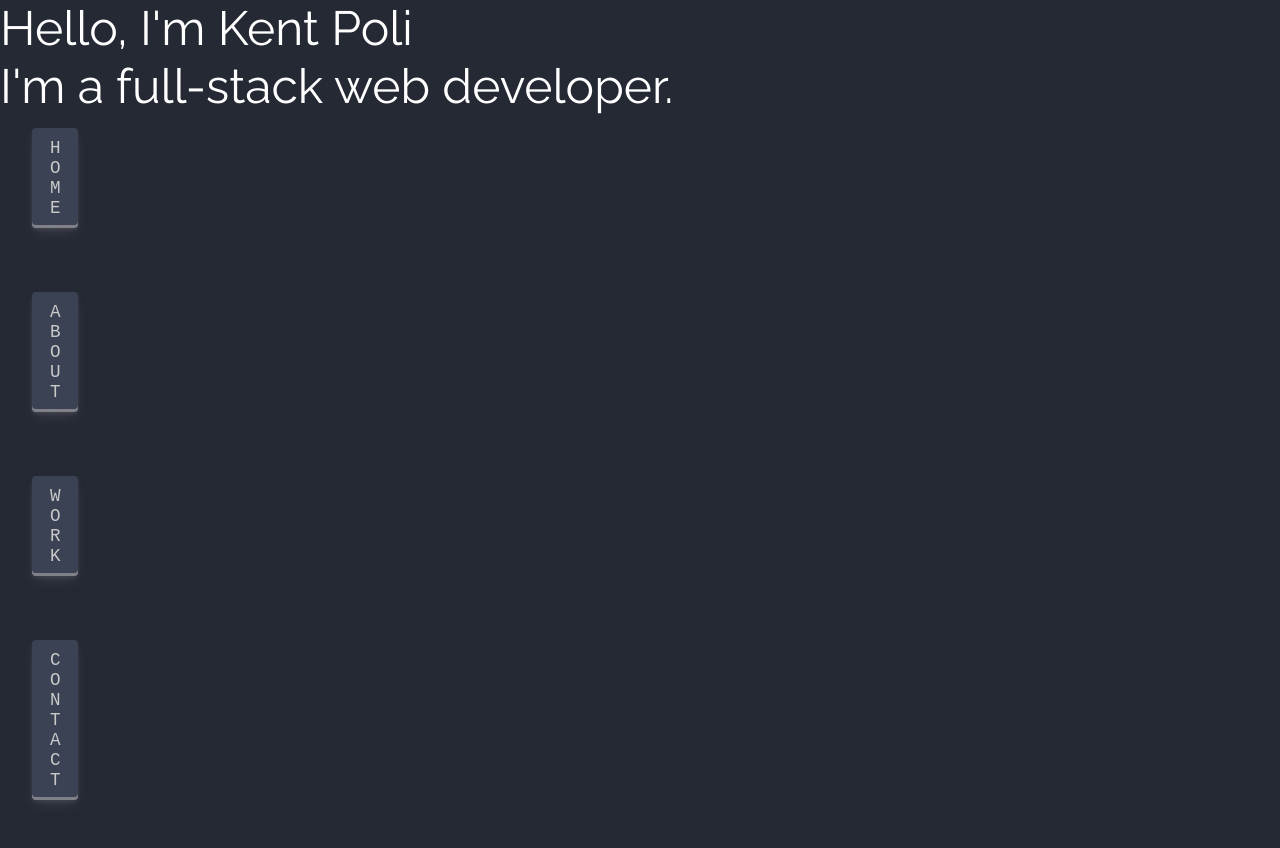
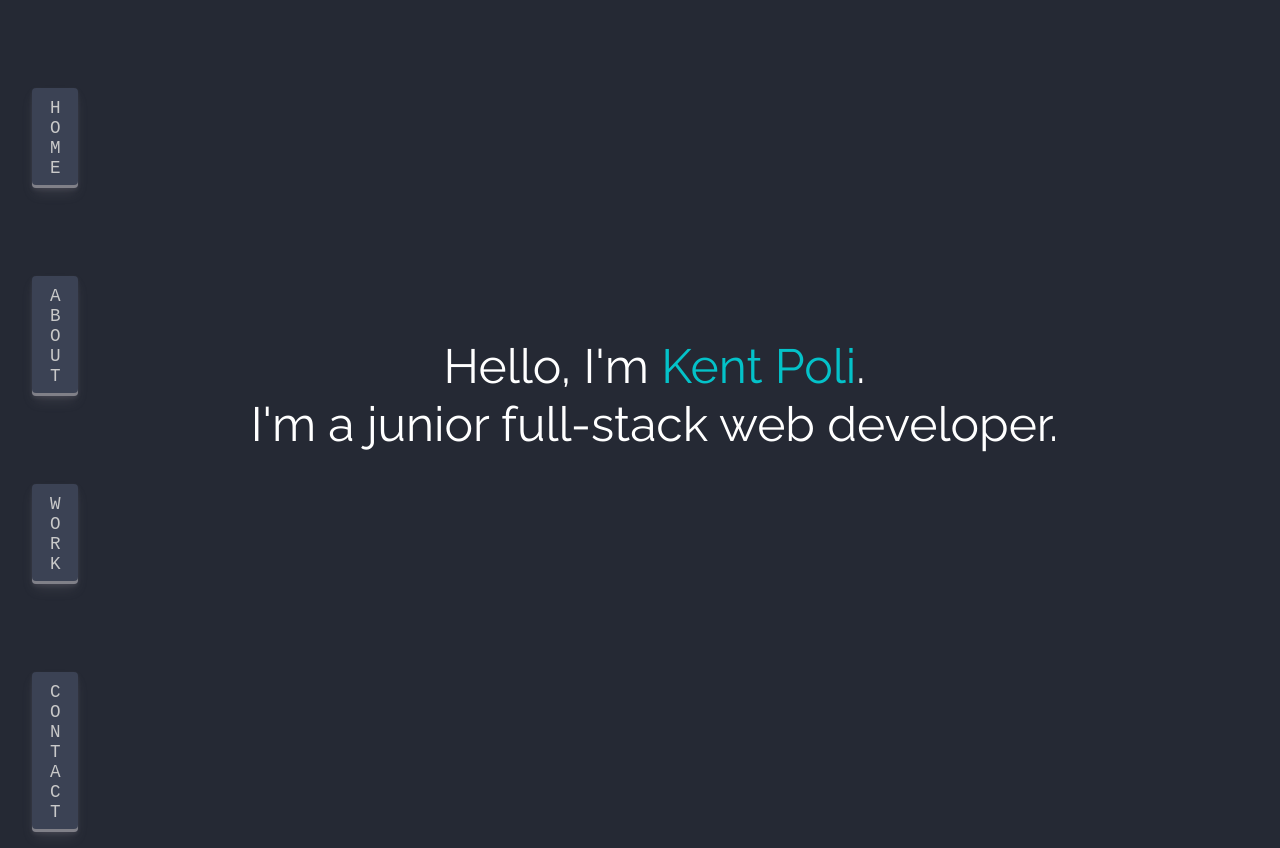
Before and after one commit to Kent-Poli/Portfolio, a plain HTML site: page index.html in a window 1280 px wide. Before the commit the page ends 800 px from the top, so only its background shows below. Drawn offline with nearby package versions, Linux system fonts and the light colour scheme.

Commit message:
centrat h1

```diff
--- a/button.css
+++ b/button.css
@@ -34,6 +34,7 @@
 .button-30:focus {
   box-shadow: #d6d6e7 0 0 0 1.5px inset, rgba(45, 35, 66, 0.4) 0 2px 4px,
     rgba(45, 35, 66, 0.3) 0 7px 13px -3px, #d6d6e7 0 -3px 0 inset;
+  color: rgb(4, 194, 201);
 }
 
 .button-30:hover {
@@ -43,6 +44,6 @@
 }
 
 .button-30:active {
-  box-shadow: #c4c4d1 0 3px 7px inset;
+  box-shadow: rgb(4, 194, 201) 0 3px 7px inset;
   transform: translateY(2px);
 }
--- a/index.css
+++ b/index.css
@@ -4,20 +4,37 @@ body {
   margin: 0;
   padding: 0;
 }
-main h1 {
+header {
+  display: flex;
+}
+.h1 {
+  width: 90vw;
+
+  margin: 0;
+  padding: 0;
+  display: flex;
+  justify-content: center;
+  align-items: center;
+  height: 100vh;
+}
+h1 {
   color: white;
   font-family: Raleway;
   font-weight: 400;
   font-size: 3rem;
+  text-align: center;
+}
+.h1 span {
+  color: rgb(4, 194, 201);
 }
 /* Nav */
 nav {
-  margin-top: 4rem;
-  position: fixed;
+  /* margin-top: 4rem;
+  position: fixed; */
 }
 ul {
   list-style: none;
 }
 li {
-  margin-top: 4rem;
+  margin-top: 5.5rem;
 }
--- a/index.html
+++ b/index.html
@@ -23,6 +23,7 @@
     <link rel="stylesheet" href="button.css" />
   </head>
   <body>
+    <header>
       <nav>
         <ul>
           <li>
@@ -39,12 +40,13 @@
           </li>
         </ul>
       </nav>
-    <main>
+      <div class="h1">
         <h1>
-        Hello, I'm Kent Poli<br />
-        I'm a full-stack web developer.
+          Hello, I'm <span>Kent Poli</span>.<br />
+          I'm a junior full-stack web developer.
         </h1>
-    </main>
+      </div>
+    </header>
 
     <!-- JavaScript Bundle with Popper -->
     <script
```
Lines whose indentation alone changed are shown as unchanged.
